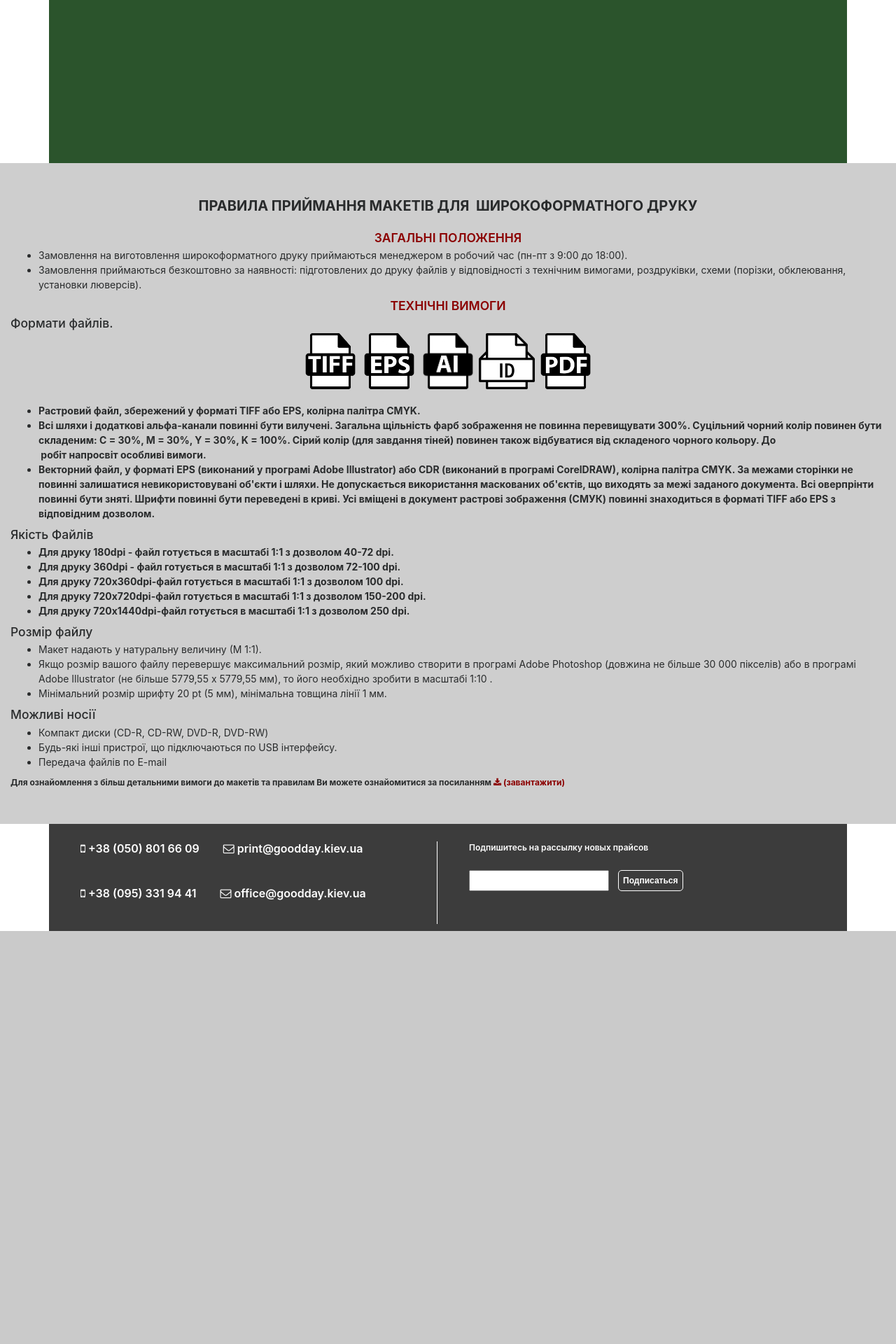
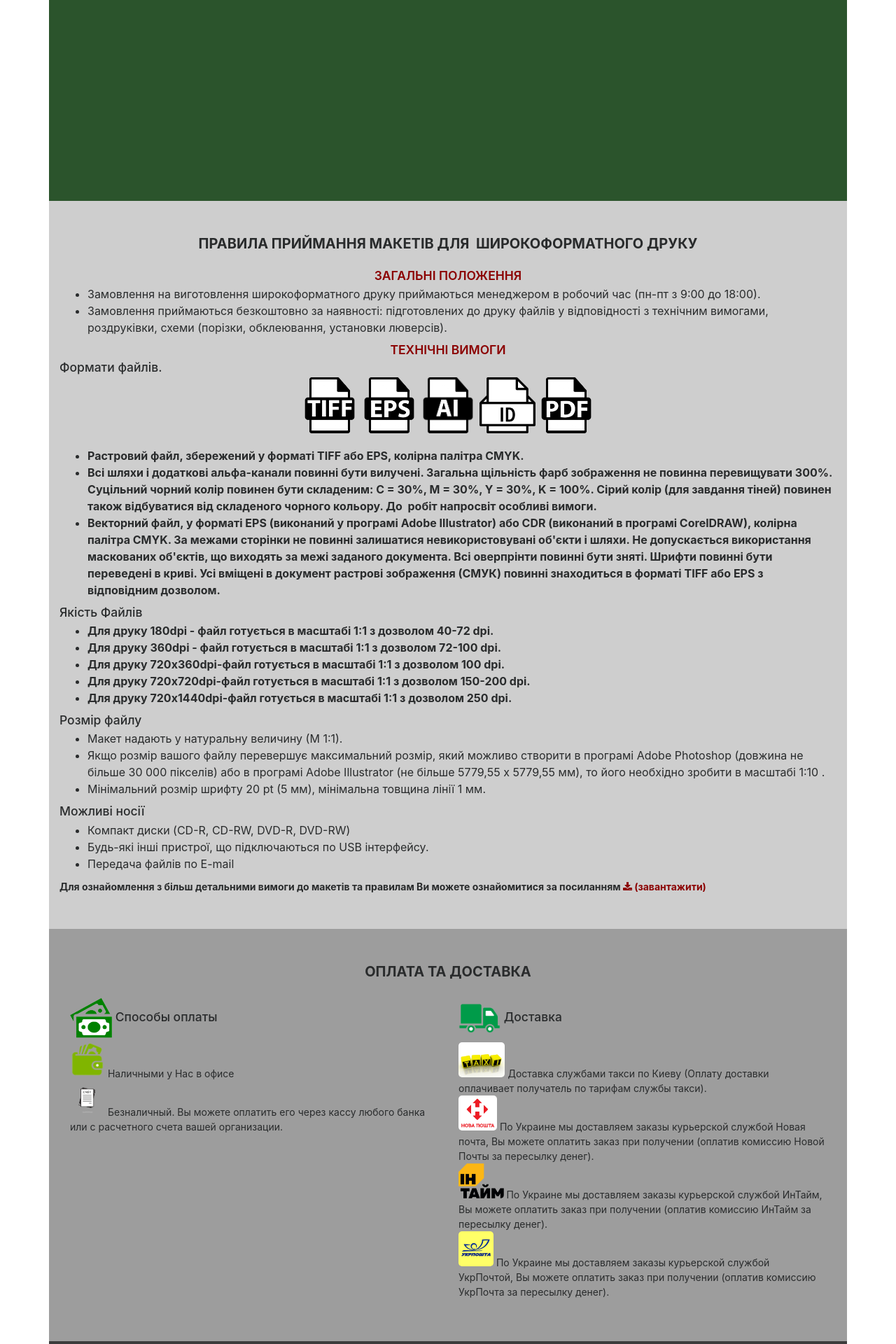
Before and after one commit to SanaStashkevich/Print-Denis, a Yii app: template views/site/index.php in a window 1280 px wide. Shown: the part 1000-2920 px from the top of the page at 70% size. Before the commit the page ends 2330 px from the top, so only its background shows below. Run offline with PHP 8.4 and a stand-in for Yii, Linux system fonts and the light colour scheme; the template is opened without the code that fills it, so the values that code supplies are empty; some libraries are stand-ins or nearby versions.

Commit message:
Add page Delivery and Payment and styled

```diff
--- a/assets/AppAsset.php
+++ b/assets/AppAsset.php
@@ -27,7 +27,6 @@
     public $depends = [
         'yii\web\YiiAsset',
         'yii\bootstrap\BootstrapAsset',
-      //  'yii\bootstrap\JustifiedNavAsset',
 
     ];
 }
--- a/views/layouts/_header.php
+++ b/views/layouts/_header.php
@@ -32,7 +32,7 @@
             ['label' => 'Про нас', 'url' => ['#o-nas']],
             ['label' => 'Продукція', 'url' => ['#products']],
             ['label' => 'Вимоги до макетів', 'url' => ['#need']],
-            ['label' => 'Оплата і доставка', 'url' => ['#delivery']],
+            ['label' => 'Оплата та доставка', 'url' => ['#delivery']],
             ['label' => 'Контакти', 'url' => ['#contacts']],
             ],
         'options' => ['class' => 'nav'],
--- /dev/null
+++ b/views/site/_delivery_and_payment.php
@@ -0,0 +1,31 @@
+<?php
+use yii\helpers\Html;
+?>
+
+<div id="delivery" class="container">
+    <div class="row">
+        <h2 class="title"><strong>Оплата та доставка</strong></h2>
+        <div>
+            <div class="col-md-6 payment">
+                <div class="wrapper">
+                    <h3> <?= Html::img('@web/images/site/payment.png', ['class'=>'img-payment'])?> Способы оплаты</h3>
+                    <ul>
+                        <li><?= Html::img('@web/images/site/nal.png', ['class'=>'img-nal'])?> Наличными у Нас в офисе</li>
+                        <li><?= Html::img('@web/images/site/beznal.png', ['class'=>'img-beznal'])?> Безналичный.  Вы можете оплатить его через кассу любого банка или с расчетного счета вашей организации. </li>
+                    </ul>
+                </div>
+            </div>
+            <div class="col-md-6  delivery">
+                <div class="wrapper">
+                    <h3> <?= Html::img('@web/images/site/delivery.png', ['class'=>'img-delivery'])?> Доставка</h3>
+                    <ul>
+                        <li><?= Html::img('@web/images/site/taxi.jpeg', ['class'=>'img-taxi'])?> Доставка службами такси по Киеву (Оплату доставки оплачивает получатель по тарифам службы такси).</li>
+                        <li><?= Html::img('@web/images/site/novap.jpg', ['class'=>'img-novap'])?> По Украине мы доставляем заказы курьерской службой Новая почта, Вы можете оплатить заказ при получении (оплатив комиссию Новой Почты за пересылку денег).</li>
+                        <li><?= Html::img('@web/images/site/intime.png', ['class'=>'img-intime'])?> По Украине мы доставляем заказы курьерской службой ИнТайм, Вы можете оплатить заказ при получении (оплатив комиссию ИнТайм за пересылку денег).</li>
+                        <li><?= Html::img('@web/images/site/ukrposta.png', ['class'=>'img-ukrposta'])?> По Украине мы доставляем заказы курьерской службой УкрПочтой, Вы можете оплатить заказ при получении (оплатив комиссию УкрПочта за пересылку денег).</li>
+                    </ul>
+                </div>
+            </div>
+        </div>
+    </div>
+</div>
--- a/views/site/_o-nas.php
+++ b/views/site/_o-nas.php
@@ -9,27 +9,27 @@
 
 
             <p class="text-descript">
-                <b>«Друкарня Добрий День»</b> -  ми вже не молода, рекламно-виробнича компанія, яка постійно розвивається. Наявність власного парку сучасного обладнання, дозволяє швидко і якісно виконувати замовлення за хорошими цінами.
+                <strong>«Друкарня Добрий День»</strong> -  ми вже не молода, рекламно-виробнича компанія, яка постійно розвивається. Наявність власного парку сучасного обладнання, дозволяє швидко і якісно виконувати замовлення за хорошими цінами.
                 Ми надаємо поліграфічні послуги в Києві і всій Україні різного ступеня складності, які може реалізувати цифровий друк та офсетний друк: від малоформатної продукції до випуску великих тиражів поліграфічної продукції.
             </p>
             <div class="img-manager-1">
                 <?= Html::img('@web/web/images/site/den.jpg', ['class'=> 'img-circle']);?>
                 <div class="caption">
                     "Мета реклами полягає не в тому, щоб розважати глядача, а в тому, щоб продавати йому товар"
-                    <br><b class="pull-right">Девід Огілві</b>
+                    <br><strong class="pull-right">Девід Огілві</strong>
                 </div>
             </div>
             <div class="img-manager-2">
                 <?= Html::img('@web/web/images/site/ket.jpg', ['class'=> 'img-circle']);?>
                 <div class="caption">
                     "Реклама - це здатність відчувати і передавати саме серцебиття бізнесу в словах, папері і чорнилі"
-                    <br><b class="pull-right">Лео Бернетт</b>
+                    <br><strong class="pull-right">Лео Бернетт</strong>
                 </div>
             </div>
             <p>Наша команда - це згуртований, творчий і доброзичливий колектив. У нас працюють висококваліфіковані фахівці - професіонали своєї справи.
             </p>
             <p>
-            <b>Місія. Максимально задовольняти потреби замовників в рекламній сфері, виконуючи роботу якісно та своєчасно.</b>
+            <strong>Місія. Максимально задовольняти потреби замовників в рекламній сфері, виконуючи роботу якісно та своєчасно.</strong>
             </p>
 
             <div class="clearfix"></div>
--- a/views/site/_requirements_for_model.php
+++ b/views/site/_requirements_for_model.php
@@ -26,18 +26,18 @@
                 <?= Html::img('@web/images/site/pdf.png', ['class' => 'img-formats']) ?>
             </div>
             <ul>
-                <li><b>Растровий файл, збережений у форматі TIFF або EPS, колірна палітра CMYK.&nbsp;</b></li>
-                <li><b>Всі шляхи і додаткові альфа-канали повинні бути вилучені. Загальна щільність фарб зображення не повинна перевищувати 300%. Суцільний чорний колір повинен бути складеним: С = 30%, М = 30%, Y = 30%, K = 100%. Сірий колір (для завдання тіней) повинен також відбуватися від складеного чорного кольору. До &nbsp;робіт&nbsp;напросвіт&nbsp;особливі вимоги.&nbsp;</b></li>
-                <li><b>Векторний файл, у форматі EPS (виконаний у програмі Adobe Illustrator) або CDR (виконаний в програмі CorelDRAW), колірна палітра CMYK. За межами сторінки не повинні залишатися невикористовувані об'єкти і шляхи. Не допускається використання маскованих об'єктів, що виходять за межі заданого документа. Всі оверпрінти повинні бути зняті. Шрифти повинні бути переведені в криві. Усі вміщені в документ растрові зображення (СМУК) повинні знаходиться в форматі TIFF або EPS з відповідним дозволом.&nbsp;</b></li>
+                <li><strong>Растровий файл, збережений у форматі TIFF або EPS, колірна палітра CMYK.&nbsp;</strong></li>
+                <li><strong>Всі шляхи і додаткові альфа-канали повинні бути вилучені. Загальна щільність фарб зображення не повинна перевищувати 300%. Суцільний чорний колір повинен бути складеним: С = 30%, М = 30%, Y = 30%, K = 100%. Сірий колір (для завдання тіней) повинен також відбуватися від складеного чорного кольору. До &nbsp;робіт&nbsp;напросвіт&nbsp;особливі вимоги.&nbsp;</strong></li>
+                <li><strong>Векторний файл, у форматі EPS (виконаний у програмі Adobe Illustrator) або CDR (виконаний в програмі CorelDRAW), колірна палітра CMYK. За межами сторінки не повинні залишатися невикористовувані об'єкти і шляхи. Не допускається використання маскованих об'єктів, що виходять за межі заданого документа. Всі оверпрінти повинні бути зняті. Шрифти повинні бути переведені в криві. Усі вміщені в документ растрові зображення (СМУК) повинні знаходиться в форматі TIFF або EPS з відповідним дозволом.&nbsp;</strong></li>
             </ul>
 
             <h3>Якість Файлів</h3>
             <ul>
-                <li><b>Для друку 180dpi - файл готується в масштабі 1:1 з дозволом 40-72 dpi.&nbsp;</b></li>
-                <li><b>Для друку 360dpi - файл готується в масштабі 1:1 з дозволом 72-100 dpi.&nbsp;</b></li>
-                <li><b>Для друку 720x360dpi-файл готується в масштабі 1:1 з дозволом 100 dpi.&nbsp;</b></li>
-                <li><b>Для друку 720x720dpi-файл готується в масштабі 1:1 з дозволом 150-200 dpi.&nbsp;</b></li>
-                <li><b>Для друку 720x1440dpi-файл готується в масштабі 1:1 з дозволом 250 dpi.&nbsp;</b></li>
+                <li><strong>Для друку 180dpi - файл готується в масштабі 1:1 з дозволом 40-72 dpi.&nbsp;</strong></li>
+                <li><strong>Для друку 360dpi - файл готується в масштабі 1:1 з дозволом 72-100 dpi.&nbsp;</strong></li>
+                <li><strong>Для друку 720x360dpi-файл готується в масштабі 1:1 з дозволом 100 dpi.&nbsp;</strong></li>
+                <li><strong>Для друку 720x720dpi-файл готується в масштабі 1:1 з дозволом 150-200 dpi.&nbsp;</strong></li>
+                <li><strong>Для друку 720x1440dpi-файл готується в масштабі 1:1 з дозволом 250 dpi.&nbsp;</strong></li>
             </ul>
             <h3>Розмір файлу</h3>
             <ul>
--- a/views/site/index.php
+++ b/views/site/index.php
@@ -9,5 +9,6 @@
     <? include_once "_o-nas.php" ?>
     <? include_once "_products.php" ?>
     <? include_once "_requirements_for_model.php" ?>
+    <? include_once "_delivery_and_payment.php" ?>
 
 </div>
--- a/web/css/site.scss
+++ b/web/css/site.scss
@@ -1,5 +1,11 @@
 body {
   font-size: 14px;
+}
+.title {
+  text-transform: uppercase;
+  width: 100%;
+  text-align: center;
+  padding-bottom: 20px;
 }
 // header start
 header {
@@ -51,6 +57,10 @@
       a:hover {
         border-radius: 5px;
         background-color: deepskyblue;
+      }
+
+      a:focus {
+        background-color: transparent;
       }
     }
 
@@ -128,7 +138,6 @@
 
 #o-nas {
   background-color: #2aabd2;
-  width: 100%;
   .row {
     margin: 50px 0;
 
@@ -137,6 +146,9 @@
       font-weight: 500;
       .text-descript {
         text-indent: 30px;
+        strong{
+          font-size: 18px;
+        }
       }
       img {
         height: 180px
@@ -161,6 +173,7 @@
           border-radius: 5px;
           padding: 3px;
           background-color: #9d9d9d;
+          display: table;
         }
       }
     }
@@ -177,17 +190,9 @@
 // requirements for models start
 #need{
   background-color: #cecece;
-  width: 100%;
-  font-size: 14px;
+  font-size: 16px;
   .row {
     margin: 50px 0;
-
-    .title {
-      text-transform: uppercase;
-      width: 100%;
-      text-align: center;
-      padding-bottom: 20px;
-    }
 
     .terms {
       h3 {
@@ -219,7 +224,7 @@
 
     }
     .file-with-requirements {
-      font-size: 12px;
+      font-size: 14px;
       font-weight: bold;
       .download-file {
         color: #8B0000;
@@ -229,6 +234,39 @@
 }
 
 // requirements for models end
+
+// delivery and payments start
+#delivery{
+  background-color: #9d9d9d;
+  .row{
+      margin: 50px 0;
+      font-size: 14px;
+
+    .img-payment,
+    .img-delivery {
+      height: 60px;
+    }
+
+    .delivery,
+    .payment{
+      ul {
+        padding: 0;
+        list-style-type: none;
+      }
+      .img-nal,
+      .img-beznal,
+      .img-taxi,
+      .img-novap,
+      .img-intime,
+      .img-ukrposta {
+        height: 50px;
+        border-radius: 5px;
+        vertical-align: baseline;
+      }
+    }
+  }
+}
+// delivery and payments end
 
 // footer start
 footer {
```
Also changed, not shown: web/css/site.css, web/images/site/beznal.png (added), web/images/site/delivery.png (added), web/images/site/intime.png (added), web/images/site/nal.jpeg (added), web/images/site/nal.png (added), web/images/site/novap.jpg (added), web/images/site/novaposhta.png (added), web/images/site/oplata.png (added), web/images/site/payment.png (added), web/images/site/taxi.jpeg (added), web/images/site/ukrposta.png (added), 1 other file.
